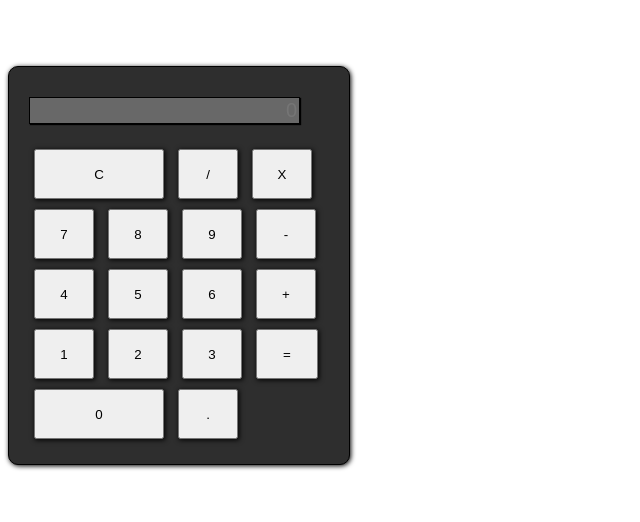
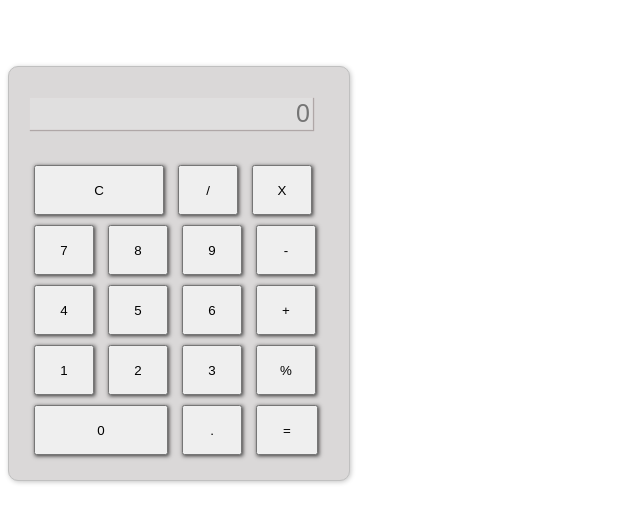
Before and after one commit to Michael-Almeida/Curso_udemy, a plain HTML site: page Calculadora/index.html in a window 1280 px wide. Shown: the whole page, without its empty margins (0-640 px from the left). Drawn offline with Linux system fonts and the light colour scheme.

Commit message:
estilizando a página

```diff
--- a/Calculadora/index.html
+++ b/Calculadora/index.html
@@ -7,54 +7,56 @@
     <script src="./script.js"></script>
     <link rel="stylesheet" href="./style.css" />
     <script src="./script.js"></script>
-    <title>Document</title>
+    <title>Teste</title>
   </head>
   <body>
     <div class="container">
       <div class="row">
-        <div class="col d-flex justify-content-center"></div>
+        <div class=""></div>
         <br />
 
         <div class="calculadora">
           <input id="resultado"
             type="text"
-            class="form-control resultado"
+            class="resultado"
             placeholder="0"
             disabled
           />
 
           <div class="row">
-            <button onclick="calcular('acao', 'c')" type="button" class="btn btn-dark btn-lg clear font-weight-light">C</button>
-            <button onclick="calcular('acao', '/')"type="button" class="btn btn-dark btn-lg font-weight-light">/</button>
-            <button onclick="calcular('acao', '*')"type="button" class="btn btn-dark btn-lg font-weight-light">X</button>
+            <button onclick="calcular('acao', 'c')" type="button" class="btn  clear ">C</button>
+            <button onclick="calcular('acao', '/')"type="button" class="btn  ">/</button>
+            <button onclick="calcular('acao', '*')"type="button" class="btn  ">X</button>
           </div>
 
           <div class="row">
-            <button onclick="calcular('valor', 7)" type="button" class="btn btn-dark btn-lg font-weight-light">7</button>
-            <button onclick="calcular('valor', 8)" type="button" class="btn btn-dark btn-lg font-weight-light">8</button>
-            <button onclick="calcular('valor', 9)" type="button" class="btn btn-dark btn-lg font-weight-light">9</button>
-            <button onclick="calcular('acao', '-')" type="button" class="btn btn-dark btn-lg font-weight-light">-</button>
+            <button onclick="calcular('valor', 7)" type="button" class="btn  ">7</button>
+            <button onclick="calcular('valor', 8)" type="button" class="btn  ">8</button>
+            <button onclick="calcular('valor', 9)" type="button" class="btn  ">9</button>
+            <button onclick="calcular('acao', '-')" type="button" class="btn  ">-</button>
           </div>
 
           <div class="row">
-            <button onclick="calcular('valor', 4)" type="button" class="btn btn-dark btn-lg font-weight-light">4</button>
-            <button onclick="calcular('valor', 5)" type="button" class="btn btn-dark btn-lg font-weight-light">5</button>
-            <button onclick="calcular('valor', 6)" type="button" class="btn btn-dark btn-lg font-weight-light">6</button>
-            <button onclick="calcular('acao', '+')" type="button" class="btn btn-dark btn-lg font-weight-light">+</button>
+            <button onclick="calcular('valor', 4)" type="button" class="btn  ">4</button>
+            <button onclick="calcular('valor', 5)" type="button" class="btn  ">5</button>
+            <button onclick="calcular('valor', 6)" type="button" class="btn  ">6</button>
+            <button onclick="calcular('acao', '+')" type="button" class="btn  ">+</button>
           </div>
 
           <div class="row">
-            <button onclick="calcular('valor', 1)" type="button" class="btn btn-dark btn-lg font-weight-light">1</button>
-            <button onclick="calcular('valor', 2)" type="button" class="btn btn-dark btn-lg font-weight-light">2</button>
-            <button onclick="calcular('valor', 3)" type="button" class="btn btn-dark btn-lg font-weight-light">3</button>
-            <button onclick="calcular('acao', '=')" type="button" id="botaoIgual" class="btn btn-dark btn-lg enter">=</button>
+            <button onclick="calcular('valor', 1)" type="button" class="btn  ">1</button>
+            <button onclick="calcular('valor', 2)" type="button" class="btn  ">2</button>
+            <button onclick="calcular('valor', 3)" type="button" class="btn  ">3</button>
+            <button onclick="calcular('acao', '.')" type="button" class="btn  ">%</button>
           </div>
 
           <div class="row">
-            <button onclick="calcular('valor', 0)" type="button" class="btn btn-dark zero btn-lg font-weight-light">
+            <button onclick="calcular('valor', 0)" type="button" class="btn" id="zero">
               0
             </button>
-            <button onclick="calcular('acao', '.')" type="button" class="btn btn-dark btn-lg font-weight-light">.</button>
+            <button onclick="calcular('acao', '.')" type="button" class="btn  ">.</button>
+            <button onclick="calcular('acao', '=')" type="button" id="botaoIgual" class="btn">=</button>
+
           </div>
         </div>
       </div>
--- a/Calculadora/style.css
+++ b/Calculadora/style.css
@@ -1,22 +1,36 @@
 .calculadora {
   margin-top: 40px;
-  border: solid 1px black;
+  border: solid 1px rgb(192, 192, 192);
   padding: 20px;
-  background-color: #2e2e2e;
+  background-color: #dad8d8;
   border-radius: 10px;
-  box-shadow: 1px 1px 5px #000;
+  box-shadow: 1px 1px 5px rgb(197, 197, 197);
   width: 300px;
 }
+
+.resultado {
+  width: 278px;
+  text-align: right;
+  font-size: 25px;
+  margin-top: 10px;
+  margin-bottom: 30px;
+  border: solid 1px rgb(219, 216, 216);
+  box-shadow: 1px 1px 1px rgb(175, 167, 167);
+
+}
+
 .btn {
   width: 60px;
   height: 50px;
   margin: 5px;
-  box-shadow: 1px 1px 5px #000;
+  box-shadow: 1px 1px 4px rgb(54, 53, 53);
 }
-#botaoIgual{
+#botaoIgual {
   height: 50px;
   width: 62px;
-
+}
+#zero{
+  width: 134px;
 }
 .clear {
   width: 130px;
@@ -27,11 +41,3 @@
 .zero {
   width: 130px;
 }
-.resultado {
-  text-align: right;
-  font-size: 20px;
-  margin-top: 10px;
-  margin-bottom: 20px;
-  border: solid 1px #000;
-  box-shadow: 1px 1px 1px #000;
-}
```
